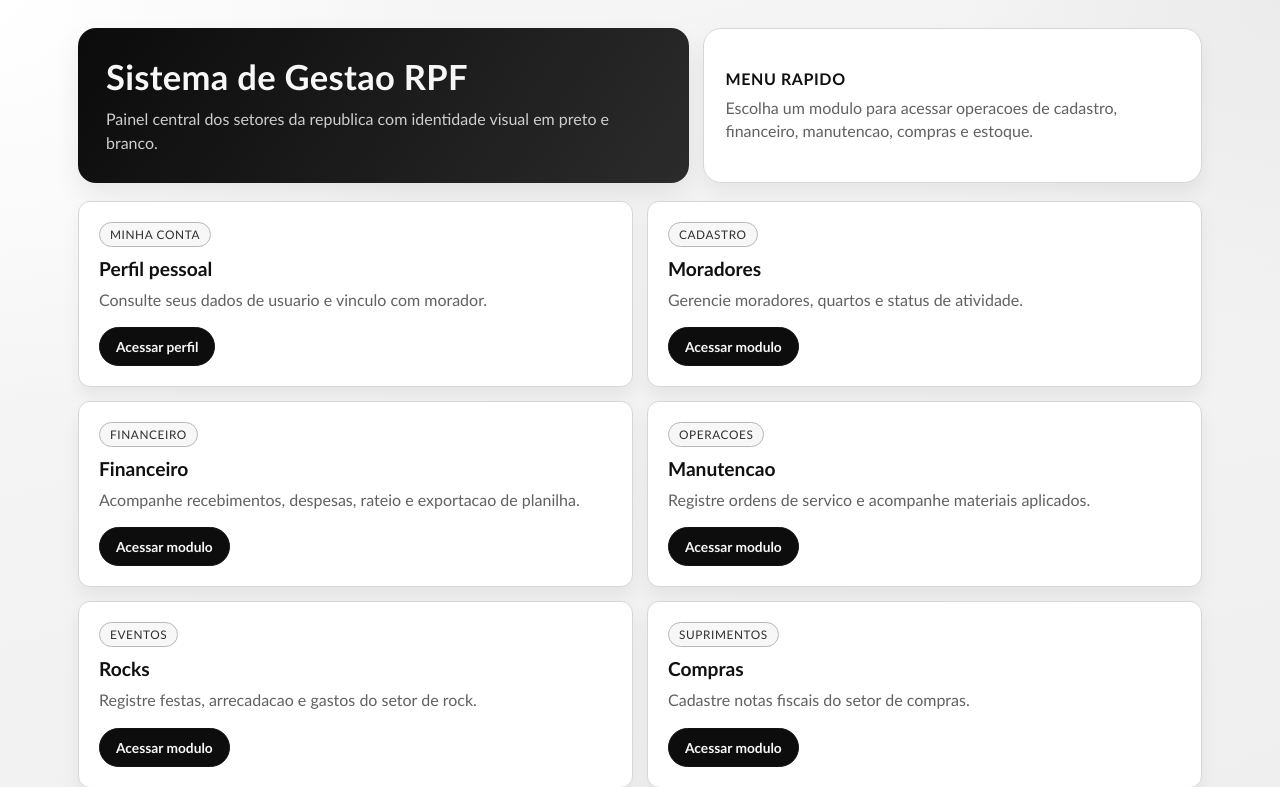
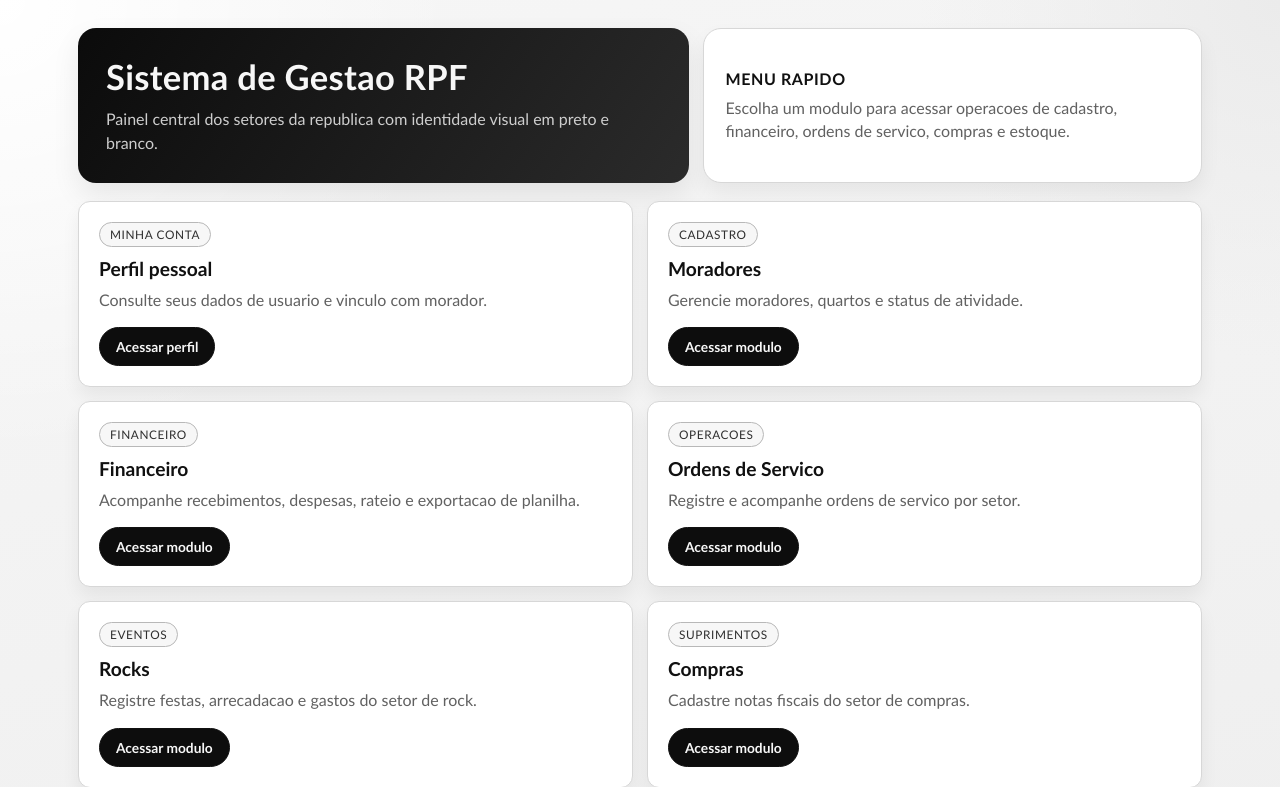
Before and after one commit to flavioeduardo670/rpf, a Django app: page / in a window 1280 px wide. Shown: the top 787 px of the page. Run offline with Django 5.2, Linux system fonts and the light colour scheme; a user stored in the database is signed in.

Commit message:
Renomear manutencao para OS na home e URL

```diff
--- a/core/templates/core/home.html
+++ b/core/templates/core/home.html
@@ -164,7 +164,7 @@
             </div>
             <aside class="hero-side">
                 <h3>Menu rapido</h3>
-                <p>Escolha um modulo para acessar operacoes de cadastro, financeiro, manutencao, compras e estoque.</p>
+                <p>Escolha um modulo para acessar operacoes de cadastro, financeiro, ordens de servico, compras e estoque.</p>
             </aside>
         </section>
 
@@ -192,8 +192,8 @@
 
             <article class="card">
                 <span class="chip">Operacoes</span>
-                <h2>Manutencao</h2>
-                <p>Registre ordens de servico e acompanhe materiais aplicados.</p>
+                <h2>Ordens de Servico</h2>
+                <p>Registre e acompanhe ordens de servico por setor.</p>
                 <a href="{% url 'manutencao' %}" class="btn">Acessar modulo</a>
             </article>
 
--- a/core/urls.py
+++ b/core/urls.py
@@ -24,7 +24,7 @@ urlpatterns = [
     path('almoxarifado/consumo/', views.registrar_consumo, name='registrar_consumo'),
     path('almoxarifado/consumo/historico/', views.consumo_historico, name='consumo_historico'),
     path('almoxarifado/consumo/exportar/', views.exportar_consumo_csv, name='exportar_consumo_csv'),
-    path('manutencao/', views.manutencao, name='manutencao'),
-    path('manutencao/lista/', views.lista_os, name='lista_os'),
-    path('manutencao/editar/<int:numero>/', views.editar_os, name='editar_os'),
+    path('os/', views.manutencao, name='manutencao'),
+    path('os/lista/', views.lista_os, name='lista_os'),
+    path('os/editar/<int:numero>/', views.editar_os, name='editar_os'),
 ]
```
